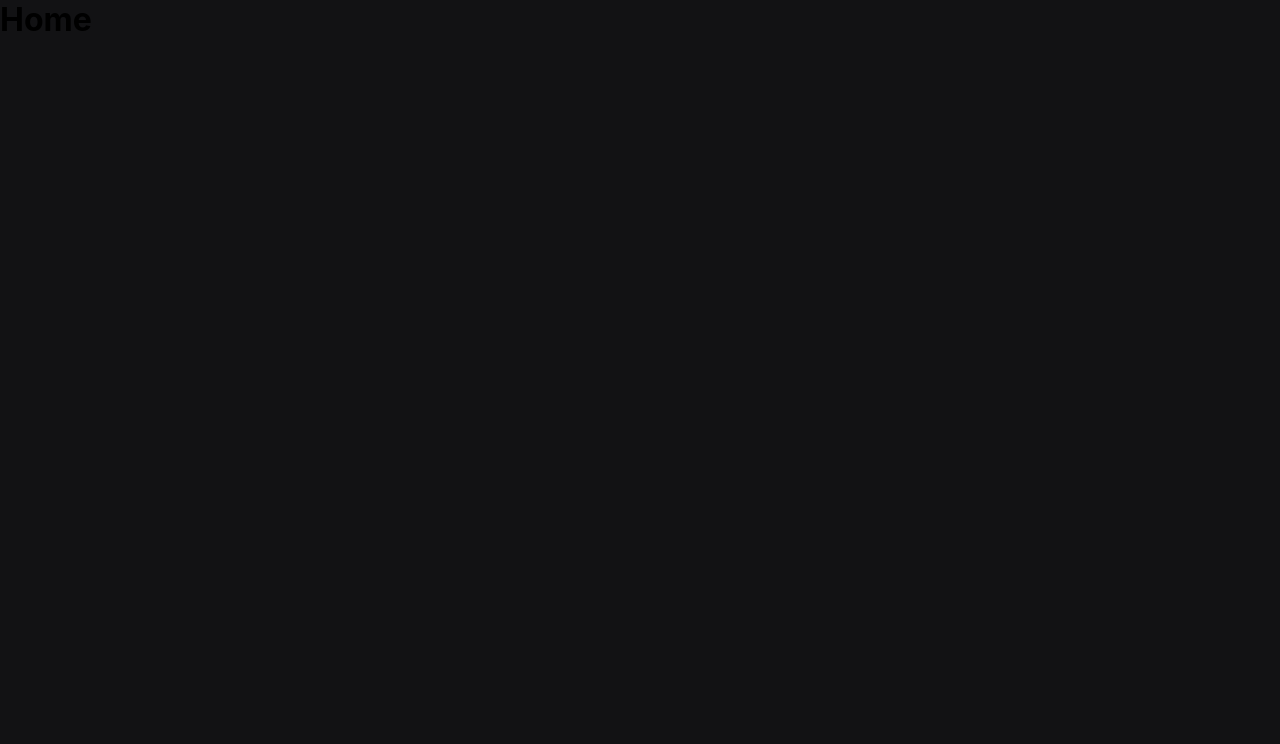
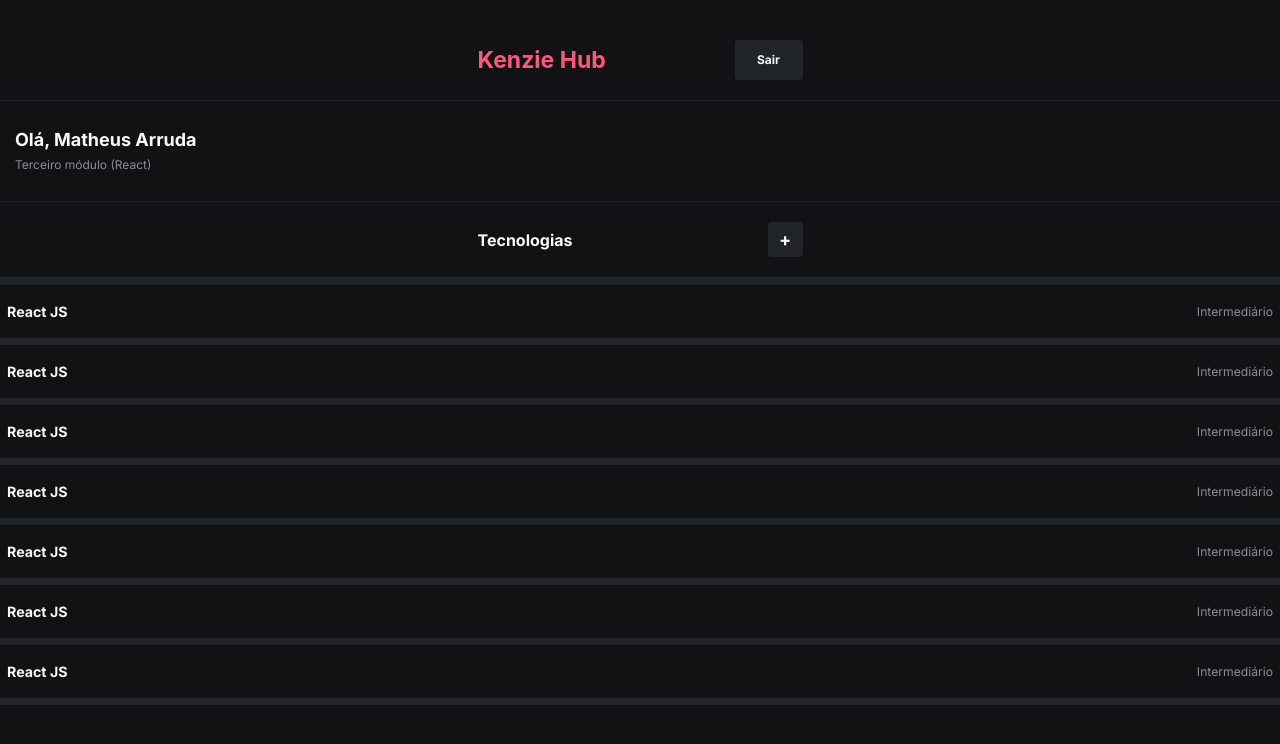
Before and after one commit to Kahlis/react-entrega-s2-kenzie-hub-Kahlis, a React (Create React App) app: page /home in a window 1280 px wide. Shown: the top 744 px of the page. Built offline with nearby package versions, Linux system fonts and the light colour scheme.

Commit message:
feat: Finalizado a tela home e o modal de tecnologias

```diff
--- /dev/null
+++ b/src/Components/Modal/index.jsx
@@ -0,0 +1,30 @@
+import React from "react";
+import { ModalBackground, StyledModal } from "./style";
+
+function Modal() {
+    return (
+        <>
+            <ModalBackground />
+            <StyledModal>
+                s
+                <header>
+                    <span className="title">Cadastrar Tecnologia</span>
+                    <button>X</button>
+                </header>
+                <form>
+                    <label>Nome</label>
+                    <input type="text" />
+                    <label>Selecionar status</label>
+                    <select>
+                        <option>Iniciante</option>
+                        <option>Intermediário</option>
+                        <option>Avançado</option>
+                    </select>
+                    <button className="submit">Cadastrar Tecnologia</button>
+                </form>
+            </StyledModal>
+        </>
+    );
+}
+
+export default Modal;
--- /dev/null
+++ b/src/Components/Modal/style.js
@@ -0,0 +1,138 @@
+import styled from "styled-components";
+
+export const ModalBackground = styled.div`
+    width: 100vw;
+    height: 100vh;
+    background-color: black;
+    opacity: 0.5;
+    z-index: 1000;
+    position: absolute;
+`;
+
+export const StyledModal = styled.div`
+    width: 90vw;
+    display: flex;
+    flex-direction: column;
+    position: absolute;
+    z-index: 10000;
+
+    header {
+        display: flex;
+        flex-direction: row;
+        justify-content: space-between;
+        margin: 0 auto;
+        padding: 15px;
+        width: 100%;
+        height: 48px;
+
+        background: #343b41;
+        border-radius: 6px 6px 0px 0px;
+    }
+
+    header button {
+        font-family: "Nunito";
+        font-style: normal;
+        font-weight: 600;
+        font-size: 13px;
+        line-height: 21px;
+
+        color: #868e96;
+        background-color: transparent;
+        border: none;
+    }
+
+    .title {
+        font-family: "Inter";
+        font-style: normal;
+        font-weight: 700;
+        font-size: 11.2304px;
+        line-height: 19px;
+
+        color: #f8f9fa;
+    }
+
+    form {
+        display: flex;
+        flex-direction: column;
+        padding: 15px 15px 20px 15px;
+        width: 90vw;
+        height: auto;
+        background-color: #212529;
+        gap: 10px;
+    }
+
+    label {
+        font-family: "Inter";
+        font-style: normal;
+        font-weight: 400;
+        font-size: 11px;
+
+        color: #f8f9fa;
+    }
+
+    input {
+        height: 42px;
+        padding: 8px;
+        gap: 8px;
+        background: #343b41;
+        border: 1px solid #f8f9fa;
+        border-radius: 4px;
+
+        font-family: "Inter";
+        font-style: normal;
+        font-weight: 400;
+        font-size: 13px;
+        line-height: 21px;
+
+        border: none;
+        outline: none;
+        color: #f8f9fa;
+    }
+
+    input:focus {
+        outline: 2px solid #454d54;
+    }
+
+    select {
+        height: 42px;
+        padding: 8px;
+        gap: 8px;
+        background: #343b41;
+        border-radius: 4px;
+
+        font-family: "Inter";
+        font-style: normal;
+        font-weight: 400;
+        font-size: 13px;
+        line-height: 21px;
+
+        border: none;
+        outline: none;
+
+        color: #f8f9fa;
+    }
+    .submit {
+        margin-top: 25px;
+        background-color: #ff577f;
+        padding: 0px 23px;
+
+        width: 100%;
+        height: 38px;
+
+        /* color-primary */
+
+        background: #ff577f;
+        /* color-primary */
+
+        border: 1.2182px solid #ff577f;
+        border-radius: 4.06066px;
+
+        font-family: "Inter";
+        font-style: normal;
+        font-weight: 500;
+        font-size: 12.8347px;
+        line-height: 21px;
+
+        color: #ffffff;
+    }
+`;
--- /dev/null
+++ b/src/Components/TechItem/index.jsx
@@ -0,0 +1,13 @@
+import React from "react";
+import { Item } from "./style";
+
+function TechItem({ techName, skillLevel }) {
+    return (
+        <Item>
+            <h2>{techName}</h2>
+            <h3>{skillLevel}</h3>
+        </Item>
+    );
+}
+
+export default TechItem;
--- /dev/null
+++ b/src/Components/TechItem/style.js
@@ -0,0 +1,33 @@
+import styled from "styled-components";
+
+export const Item = styled.div`
+    display: flex;
+    flex-direction: row;
+    justify-content: space-between;
+    padding: 10px;
+    align-items: center;
+    width: 100%;
+    min-height: 53px;
+    background-color: #121214;
+
+    h2 {
+        font-family: "Inter";
+        font-style: normal;
+        font-weight: 700;
+        font-size: 14.2123px;
+        line-height: 24px;
+
+        color: #f8f9fa;
+    }
+
+    h3 {
+        font-family: "Inter";
+        font-style: normal;
+        font-weight: 400;
+        font-size: 12.182px;
+        line-height: 22px;
+        text-align: right;
+
+        color: #868e96;
+    }
+`;
--- a/src/Pages/Home/index.jsx
+++ b/src/Pages/Home/index.jsx
@@ -1,11 +1,50 @@
 import React from "react";
+import { Link } from "react-router-dom";
+import Modal from "../../Components/Modal";
+import TechItem from "../../Components/TechItem";
+import {
+    CenteredContent,
+    StyledHeader,
+    Horizontal,
+    Welcome,
+    TechContainer,
+} from "./style";
 
 function Home() {
-  return (
-    <>
-      <h1>Home</h1>
-    </>
-  );
+    return (
+        <CenteredContent>
+            <StyledHeader>
+                <h1>Kenzie Hub</h1>
+                <Link to={"/login"}>
+                    <button className="back-btn">Sair</button>
+                </Link>
+            </StyledHeader>
+            <Horizontal />
+            <Welcome>
+                <h2>Olá, Matheus Arruda</h2>
+                <h3>Terceiro módulo (React)</h3>
+            </Welcome>
+            <Horizontal />
+            <StyledHeader>
+                <h3>Tecnologias</h3>
+                <Link to={"/login"}>
+                    <button className="new-tech">+</button>
+                </Link>
+            </StyledHeader>
+            <TechContainer>
+                <TechItem techName={"React JS"} skillLevel={"Intermediário"} />
+                <TechItem techName={"React JS"} skillLevel={"Intermediário"} />
+                <TechItem techName={"React JS"} skillLevel={"Intermediário"} />
+                <TechItem techName={"React JS"} skillLevel={"Intermediário"} />
+                <TechItem techName={"React JS"} skillLevel={"Intermediário"} />
+                <TechItem techName={"React JS"} skillLevel={"Intermediário"} />
+                <TechItem techName={"React JS"} skillLevel={"Intermediário"} />
+                <TechItem techName={"React JS"} skillLevel={"Intermediário"} />
+                <TechItem techName={"React JS"} skillLevel={"Intermediário"} />
+            </TechContainer>
+            {/*<Modal />*/}
+        </CenteredContent>
+    );
 }
 
 export default Home;
--- a/src/Pages/Home/style.js
+++ b/src/Pages/Home/style.js
@@ -0,0 +1,121 @@
+import styled from "styled-components";
+export const CenteredContent = styled.div`
+    padding: 20px 20px 0 20px;
+    height: auto;
+    width: 100%;
+    display: flex;
+    flex-direction: column;
+    justify-content: center;
+    align-items: center;
+`;
+
+export const StyledHeader = styled.div`
+    padding: 20px 0;
+    display: flex;
+    width: 90vw;
+    max-width: 325px;
+    flex-direction: row;
+    justify-content: space-between;
+    align-items: center;
+
+    h1 {
+        color: #ff577f;
+        font-size: 23px;
+    }
+
+    h3 {
+        font-family: "Inter";
+        font-style: normal;
+        font-weight: 600;
+        font-size: 16px;
+        line-height: 18px;
+        /* identical to box height, or 112% */
+
+        /* grey-0 */
+
+        color: #f8f9fa;
+    }
+
+    .new-tech {
+        font-family: "Inter";
+        font-style: normal;
+        font-weight: 600;
+        font-size: 18px;
+        line-height: 28px;
+
+        text-align: center;
+        color: #f8f9fa;
+
+        width: 35px;
+        height: 35px;
+
+        background: #212529;
+        border-radius: 4px;
+        border: none;
+    }
+
+    .back-btn {
+        font-family: "Inter";
+        font-style: normal;
+        font-weight: 600;
+        font-size: 12px;
+        line-height: 28px;
+
+        text-align: center;
+        color: #f8f9fa;
+
+        padding: 0px 16px;
+        gap: 10px;
+
+        width: 68px;
+        height: 40px;
+
+        background: #212529;
+        border-radius: 4px;
+        border: none;
+    }
+`;
+
+export const Horizontal = styled.hr`
+    width: 100vw;
+    height: 1px;
+    background-color: #212529;
+    border: none;
+`;
+
+export const Welcome = styled.div`
+    padding: 25px 15px;
+    width: 100vw;
+    height: auto;
+
+    h2 {
+        font-family: "Inter";
+        font-style: normal;
+        font-weight: 700;
+        font-size: 18px;
+        line-height: 28px;
+
+        color: #f8f9fa;
+    }
+
+    h3 {
+        font-family: "Inter";
+        font-style: normal;
+        font-weight: 400;
+        font-size: 12px;
+        line-height: 22px;
+
+        color: #868e96;
+    }
+`;
+
+export const TechContainer = styled.div`
+    display: flex;
+    flex-direction: column;
+    padding: 8px;
+    width: 105%;
+    height: 54vh;
+    overflow-y: auto;
+    background: #212529;
+    gap: 7px;
+`;
--- a/src/Pages/Login/style.js
+++ b/src/Pages/Login/style.js
@@ -36,7 +36,7 @@ export const CenteredContent = styled.div`
     }
 
     .form {
-        height: 80%;
+        height: 85%;
         width: 100%;
         background-color: #212529;
         padding: 20px 13px;
--- a/src/Pages/Register/index.jsx
+++ b/src/Pages/Register/index.jsx
@@ -49,8 +49,6 @@ function Register() {
     });
 
     const submitLogin = (data) => {
-        console.log(data);
-
         toast("Usuário cadastrado com sucesso", {
             position: "bottom-right",
             autoClose: 5000,
@@ -65,7 +63,6 @@ function Register() {
     };
 
     const reportErrors = () => {
-        console.log(errors);
         Object.keys(errors).forEach((error) => {
             toast(errors[error].message, {
                 position: "bottom-right",
--- a/src/styles/fonts.css
+++ b/src/styles/fonts.css
@@ -1 +1 @@
-@import url("https://fonts.googleapis.com/css2?family=Inter:wght@400;700&display=swap");
+@import url("https://fonts.googleapis.com/css2?family=Inter:wght@400;700&family=Nunito&display=swap");
```
